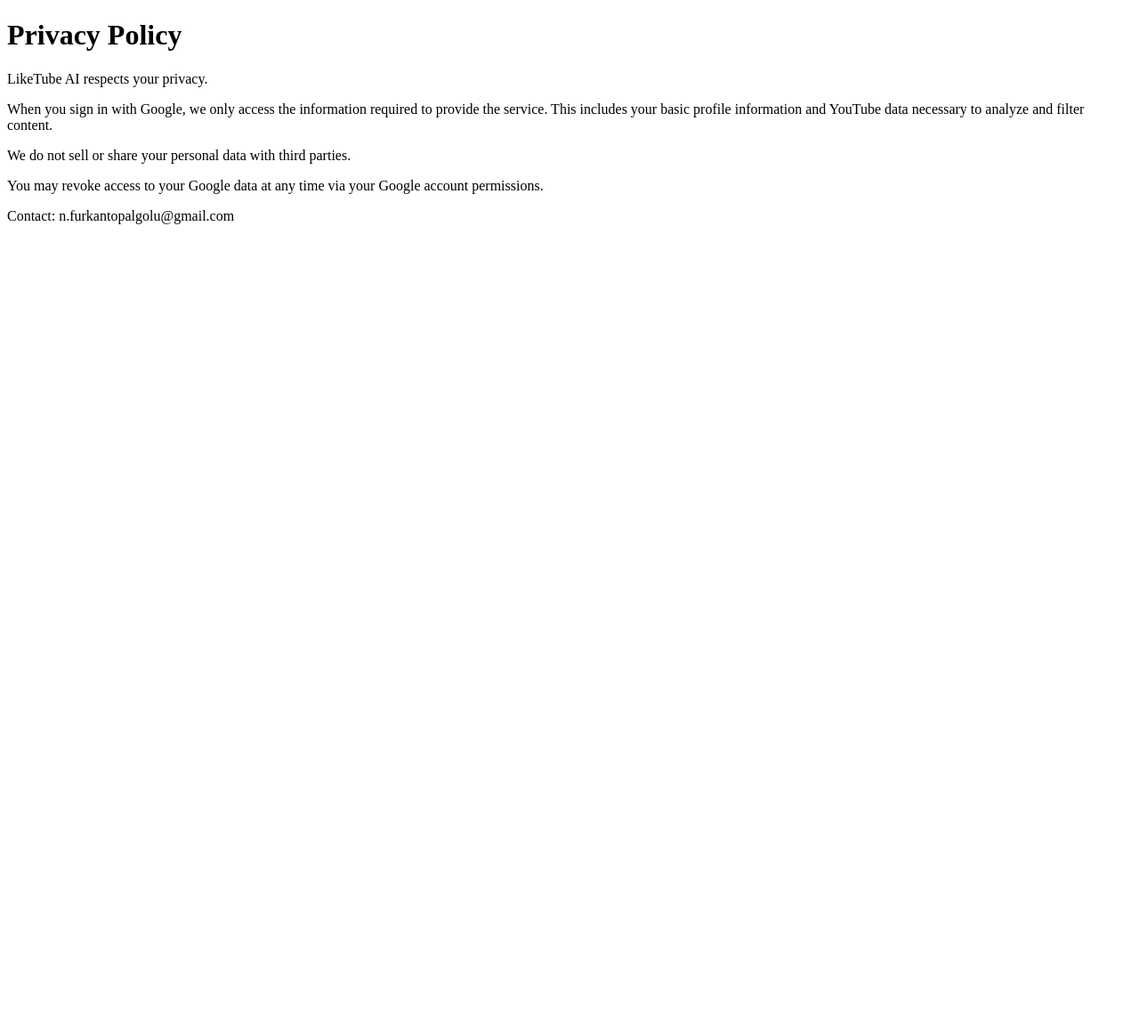
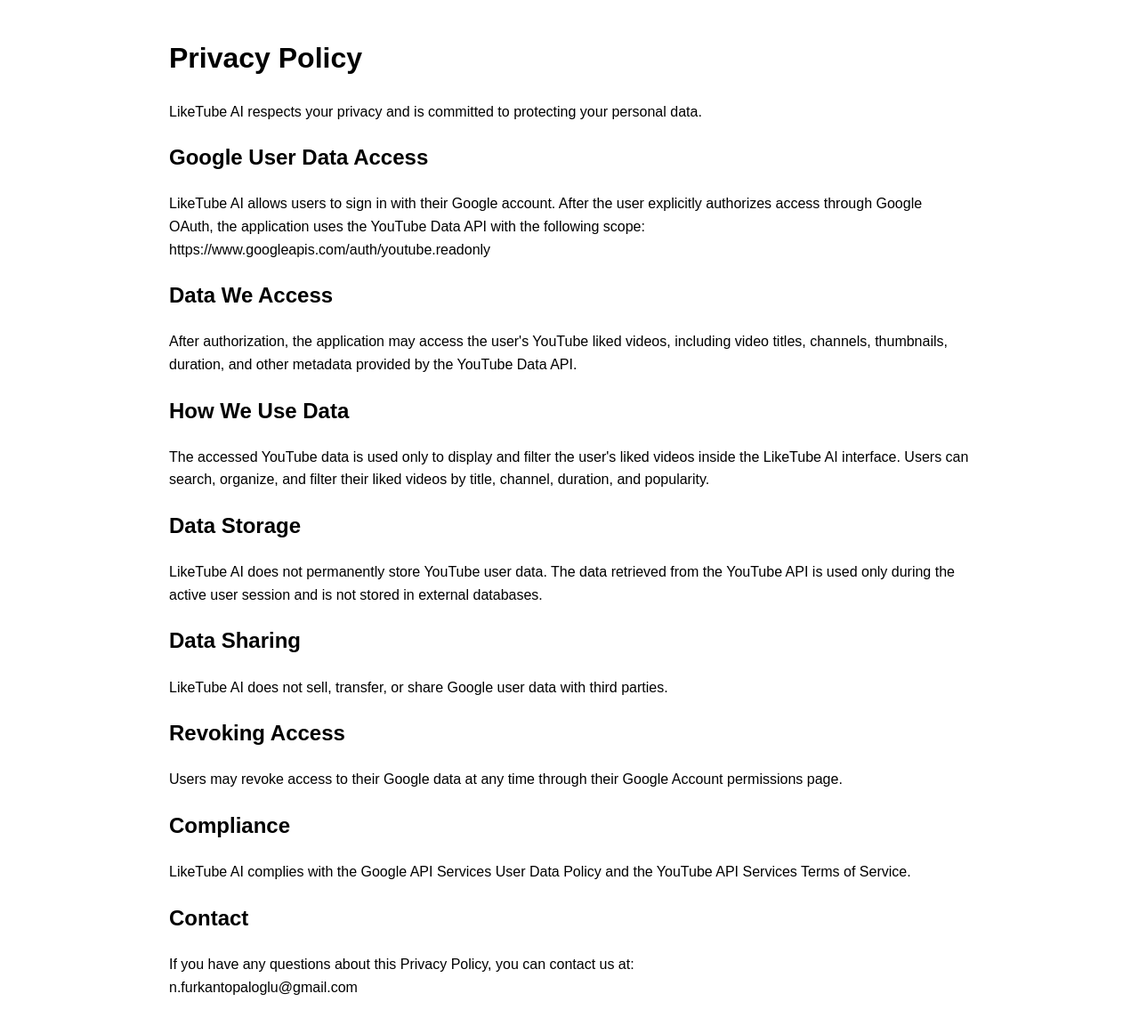
Before and after one commit to furkan-topaloglu/liketube, a Flask app: page /privacy in a window 1280 px wide. Shown: the whole page at 89% size. Before the commit the page ends 252 px from the top, so only its background shows below. Run offline with Flask 3, Linux system fonts and the light colour scheme.

Commit message:
update privacy policy

```diff
--- a/templates/privacy.html
+++ b/templates/privacy.html
@@ -3,24 +3,75 @@
   <head>
     <title>Privacy Policy - LikeTube AI</title>
   </head>
-  <body>
+  <body
+    style="
+      font-family: Arial, sans-serif;
+      max-width: 900px;
+      margin: 40px auto;
+      line-height: 1.6;
+    "
+  >
     <h1>Privacy Policy</h1>
 
-    <p>LikeTube AI respects your privacy.</p>
-
     <p>
-      When you sign in with Google, we only access the information required to
-      provide the service. This includes your basic profile information and
-      YouTube data necessary to analyze and filter content.
+      LikeTube AI respects your privacy and is committed to protecting your
+      personal data.
     </p>
 
-    <p>We do not sell or share your personal data with third parties.</p>
-
+    <h2>Google User Data Access</h2>
     <p>
-      You may revoke access to your Google data at any time via your Google
-      account permissions.
+      LikeTube AI allows users to sign in with their Google account. After the
+      user explicitly authorizes access through Google OAuth, the application
+      uses the YouTube Data API with the following scope:
+      <br />
+      https://www.googleapis.com/auth/youtube.readonly
     </p>
 
-    <p>Contact: n.furkantopalgolu@gmail.com</p>
+    <h2>Data We Access</h2>
+    <p>
+      After authorization, the application may access the user's YouTube liked
+      videos, including video titles, channels, thumbnails, duration, and other
+      metadata provided by the YouTube Data API.
+    </p>
+
+    <h2>How We Use Data</h2>
+    <p>
+      The accessed YouTube data is used only to display and filter the user's
+      liked videos inside the LikeTube AI interface. Users can search, organize,
+      and filter their liked videos by title, channel, duration, and popularity.
+    </p>
+
+    <h2>Data Storage</h2>
+    <p>
+      LikeTube AI does not permanently store YouTube user data. The data
+      retrieved from the YouTube API is used only during the active user session
+      and is not stored in external databases.
+    </p>
+
+    <h2>Data Sharing</h2>
+    <p>
+      LikeTube AI does not sell, transfer, or share Google user data with third
+      parties.
+    </p>
+
+    <h2>Revoking Access</h2>
+    <p>
+      Users may revoke access to their Google data at any time through their
+      Google Account permissions page.
+    </p>
+
+    <h2>Compliance</h2>
+    <p>
+      LikeTube AI complies with the Google API Services User Data Policy and the
+      YouTube API Services Terms of Service.
+    </p>
+
+    <h2>Contact</h2>
+    <p>
+      If you have any questions about this Privacy Policy, you can contact us
+      at:
+      <br />
+      n.furkantopaloglu@gmail.com
+    </p>
   </body>
 </html>
```
